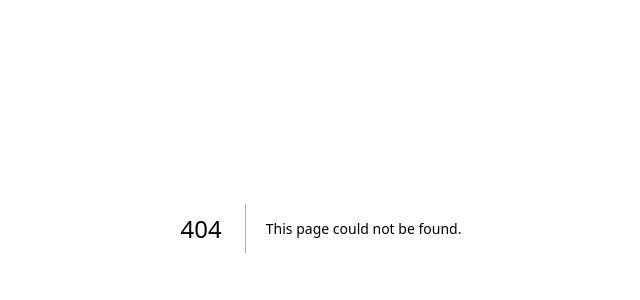
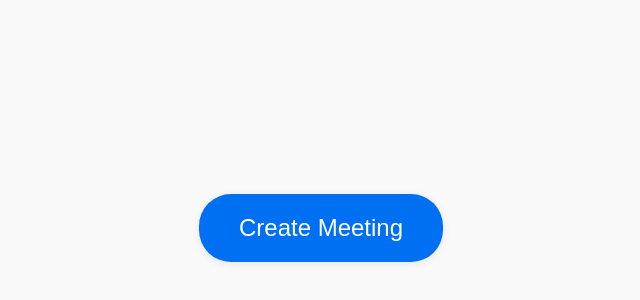
Before and after one commit to l3331l4/Verbatim, a Next.js app in the folder apps/frontend/: page /create in a window 1280 px wide. Before the commit this address had no page. Shown: the part 172-472 px from the top of the page, without its empty margins (319-959 px from the left). Built offline with nearby package versions, Linux system fonts and the light colour scheme.

Commit message:
Add create page with button to create a meeting

```diff
--- /dev/null
+++ b/apps/frontend/src/app/create/page.tsx
@@ -0,0 +1,59 @@
+"use client";
+import { useState } from "react";
+
+export default function CreateMeetingPage() {
+    const [meetingId, setMeetingId] = useState<string | null>(null);
+    const [loading, setLoading] = useState(false);
+
+    const handleCreateMeeting = async () => {
+        setLoading(true);
+        setMeetingId(null);
+        try {
+            const apiUrl = process.env.NEXT_PUBLIC_API_URL;
+            const res = await fetch(`${apiUrl}/meetings`, {
+                method: "POST",
+                headers: { "Content-Type": "application/json" },
+            });
+            const data = await res.json();
+            setMeetingId(data.meeting_id);
+        } catch (err) {
+            setMeetingId("Error creating meeting");
+        } finally {
+            setLoading(false);
+        }
+    };
+
+    return (
+        <div
+            style={{
+                minHeight: "100vh",
+                display: "flex",
+                flexDirection: "column",
+                justifyContent: "center",
+                alignItems: "center",
+                background: "#f9f9f9",
+            }}>
+            <button
+                onClick={handleCreateMeeting}
+                disabled={loading}
+                style={{
+                    padding: "1rem 2.5rem",
+                    fontSize: "1.5rem",
+                    borderRadius: "2rem",
+                    border: "none",
+                    background: "#0070f3",
+                    color: "#fff",
+                    cursor: loading ? "not-allowed" : "pointer",
+                    boxShadow: "0 2px 8px rgba(0,0,0,0.08)",
+                    transition: "background 0.2s",
+                }}>
+                {loading ? "Creating..." : "Create Meeting"}
+            </button>
+            {meetingId && (
+                <div style={{ marginTop: 32, fontSize: "1.2rem", color: "#222" }}>
+                    <strong>Meeting ID:</strong> {meetingId}
+                </div>
+            )}
+        </div>
+    );
+}
```
